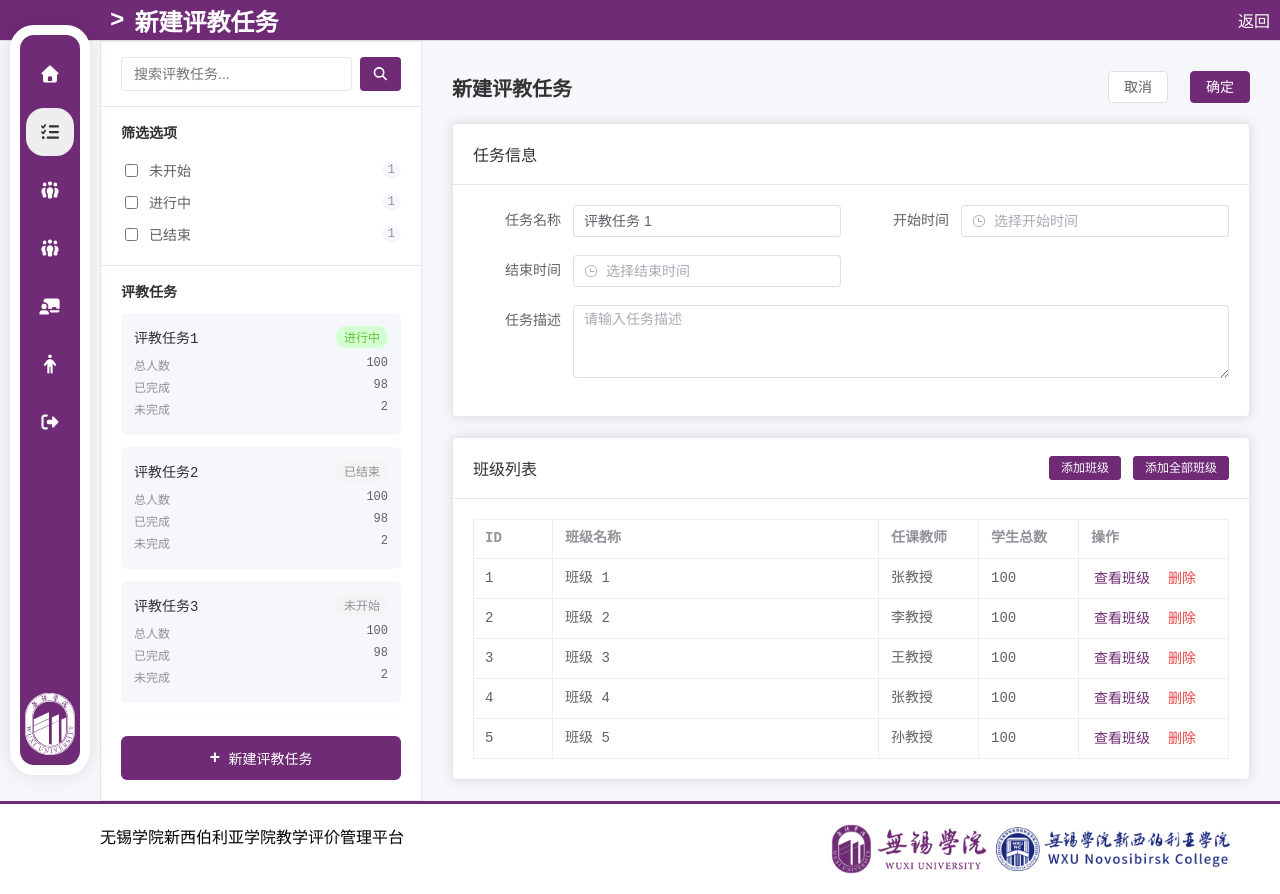
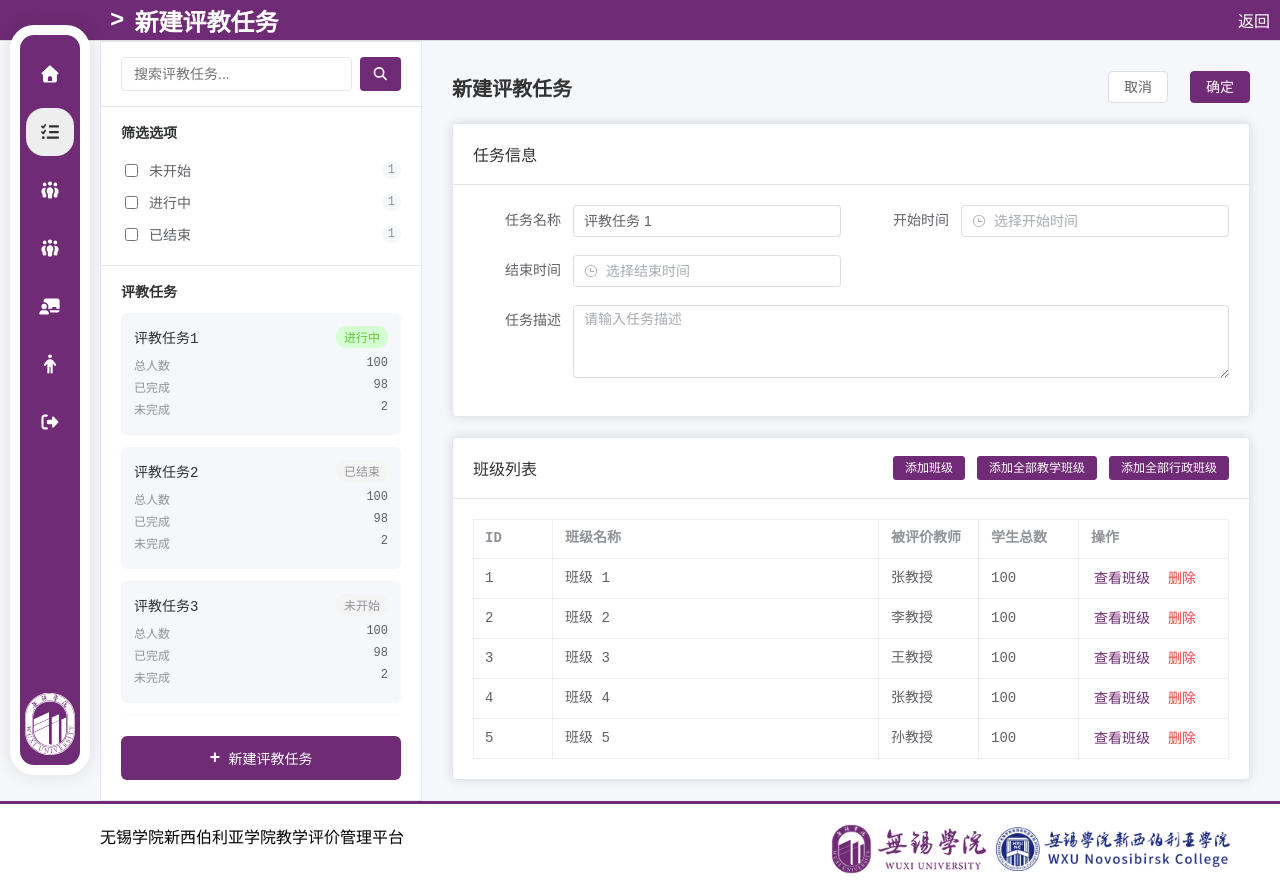
Before and after one commit to WXUProjects/CWXU-EducationEvaluationManagement-Frontend, a Vue app: page /evaluations/add in a window 1280 px wide. Built offline with nearby package versions, Linux system fonts and the light colour scheme; sample sign-in values are in the browser's storage; a small style sheet from the web is missing.

Commit message:
修改登录结构

```diff
--- a/src/App.vue
+++ b/src/App.vue
@@ -1,8 +1,8 @@
 <template>
-  <div class="container">
-    <NavigationBar v-if="!isLoginPage"></NavigationBar>
+  <div class="container" v-if="!isLoginPage">
+    <NavigationBar></NavigationBar>
     <div class="content">
-      <div class="header" v-if="!isLoginPage">
+      <div class="header">
         <div class="header-info">
           <span class="info-label">></span>
           <span class="info-value">{{ currentRouteName }}</span>
@@ -20,7 +20,10 @@
         </router-view>
       </div>
     </div>
-    <Footer v-if="!isLoginPage"></Footer>
+    <Footer></Footer>
+  </div>
+  <div v-else>
+    <router-view></router-view>
   </div>
 </template>
 
--- a/src/views/evaluation/AddEvaluation.vue
+++ b/src/views/evaluation/AddEvaluation.vue
@@ -52,7 +52,10 @@
                             添加班级
                         </el-button>
                         <el-button type="primary" size="small" @click="handleAddClass">
-                            添加全部班级
+                            添加全部教学班级
+                        </el-button>
+                        <el-button type="primary" size="small" @click="handleAddClass">
+                            添加全部行政班级
                         </el-button>
                     </div>
                 </div>
@@ -60,7 +63,7 @@
             <el-table :data="data.classes" border style="width: 100%">
                 <el-table-column prop="id" label="ID" width="80" />
                 <el-table-column prop="name" label="班级名称" />
-                <el-table-column prop="teacher" label="任课教师" width="100" />
+                <el-table-column prop="teacher" label="被评价教师" width="100" />
                 <el-table-column prop="total" label="学生总数" width="100" />
                 <el-table-column label="操作" width="150" fixed="right">
                     <template #default="{ row }">
@@ -112,11 +115,11 @@ const data = ref({
     startDate: 1000000000,
     endDate: 1000000000,
     classes: [
-        { id: 1, name: '班级 1', complete: 0, incomplete: 100, total: 100,teacher:"张教授" },
-        { id: 2, name: '班级 2', complete: 0, incomplete: 100, total: 100,teacher:"李教授" },
-        { id: 3, name: '班级 3', complete: 0, incomplete: 100, total: 100,teacher:"王教授" },
-        { id: 4, name: '班级 4', complete: 0, incomplete: 100, total: 100,teacher:"张教授" },
-        { id: 5, name: '班级 5', complete: 0, incomplete: 100, total: 100,teacher:"孙教授" }
+        { id: 1, name: '班级 1', complete: 0, incomplete: 100, total: 100, teacher: "张教授" },
+        { id: 2, name: '班级 2', complete: 0, incomplete: 100, total: 100, teacher: "李教授" },
+        { id: 3, name: '班级 3', complete: 0, incomplete: 100, total: 100, teacher: "王教授" },
+        { id: 4, name: '班级 4', complete: 0, incomplete: 100, total: 100, teacher: "张教授" },
+        { id: 5, name: '班级 5', complete: 0, incomplete: 100, total: 100, teacher: "孙教授" }
     ]
 })
 
@@ -179,7 +182,7 @@ const handleCancel = () => {
 }
 
 // 添加班级
-const handleAddClass = () => {}
+const handleAddClass = () => { }
 
 // 转到班级页面
 const handleToClass = (row: any) => {
```
